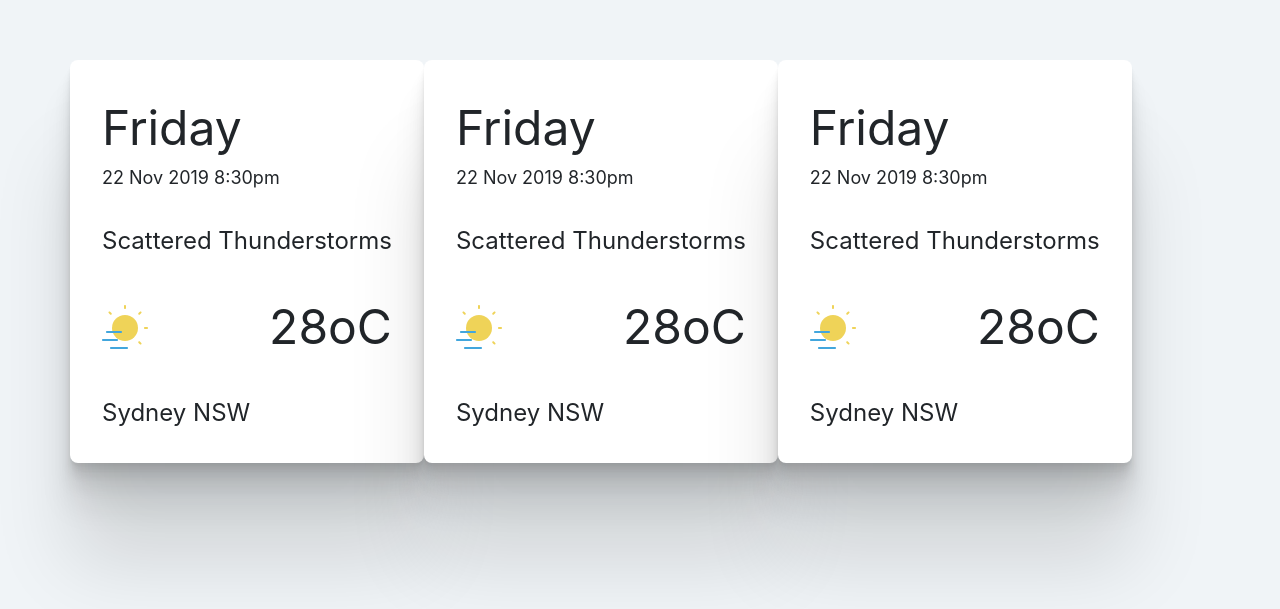
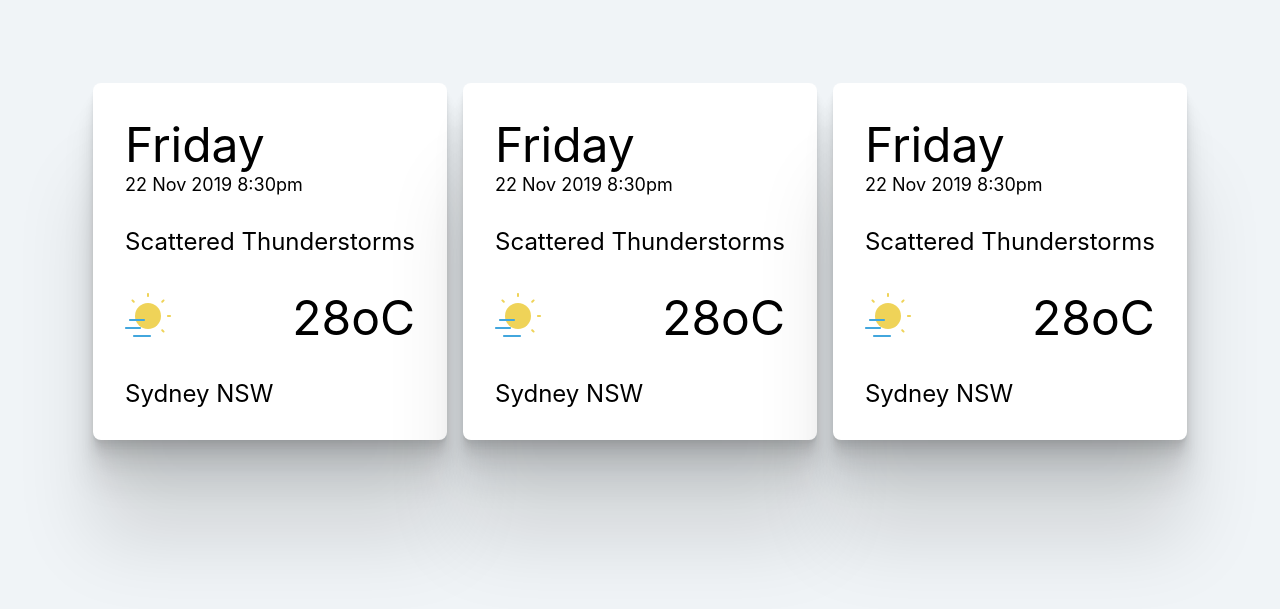
Before and after one commit to mzavattaro/weather-widget, a React (Create React App) app: page / in a window 1280 px wide. Shown: the part 139-748 px from the top of the page. Built offline with nearby package versions, Linux system fonts and the light colour scheme.

Commit message:
added grid system formatting

```diff
--- a/package.json
+++ b/package.json
@@ -7,13 +7,12 @@
     "@testing-library/react": "^9.3.2",
     "@testing-library/user-event": "^7.1.2",
     "basics.css": "^1.3.4",
-    "bootstrap": "^4.4.1",
     "eslint": "^6.8.0",
     "moment": "^2.24.0",
     "normalize.css": "^8.0.1",
     "react": "^16.12.0",
-    "react-bootstrap": "^1.0.0-beta.16",
     "react-dom": "^16.12.0",
+    "react-flexbox-grid": "^2.1.2",
     "react-scripts": "3.3.1"
   },
   "devDependencies": {
--- a/src/App.css
+++ b/src/App.css
@@ -1,5 +1,6 @@
 .app {
   background: #F0F4F7;
+  width: 100%;
 }
 
 .app-container {
@@ -12,5 +13,8 @@
 
 .widget-list {
   display: flex;
-  justify-content: space-evenly;
 }
+
+Row {
+  justify-content: space-between;
+}
--- a/src/App.js
+++ b/src/App.js
@@ -1,24 +1,28 @@
 import React from 'react';
-import Container from 'react-bootstrap/Container';
-import Row from 'react-bootstrap/Row';
+import { Grid, Row, Col } from 'react-flexbox-grid';
 import Card from './components/card';
 
-import 'bootstrap/dist/css/bootstrap.min.css';
 import './app.css';
 
 function App() {
     return (
         <div className="app">
             <div className="app-container">
-                <Container>
-                    <Row>
-                        <div className="widget-list">
-                            <Card />
-                            <Card />
-                            <Card />
-                        </div>
-                    </Row>
-                </Container>
+                <div className="widget-list">
+                    <Grid fluid>
+                        <Row between="xs">
+                            <Col xs={4}>
+                                <Card />
+                            </Col>
+                            <Col xs={4}>
+                                <Card />
+                            </Col>
+                            <Col xs={4}>
+                                <Card />
+                            </Col>
+                        </Row>
+                    </Grid>
+                </div>
             </div>
         </div>
     );
--- a/src/components/card/card.css
+++ b/src/components/card/card.css
@@ -12,6 +12,7 @@
     0 2.6125rem 2.0875rem rgba(0, 0, 0, 0.086),
     0 6.25rem 5rem rgba(0, 0, 0, 0.12)
     ;
+    /* margin: 2rem; */
 }
 
 .header .day {
@@ -41,3 +42,7 @@
 .location {
     font-size: 1.5rem;
 }
+
+/* @media (max-width: 771px) {
+
+} */
```
Also changed, not shown: 1 other file (tests, documents, lock files or other folders).
